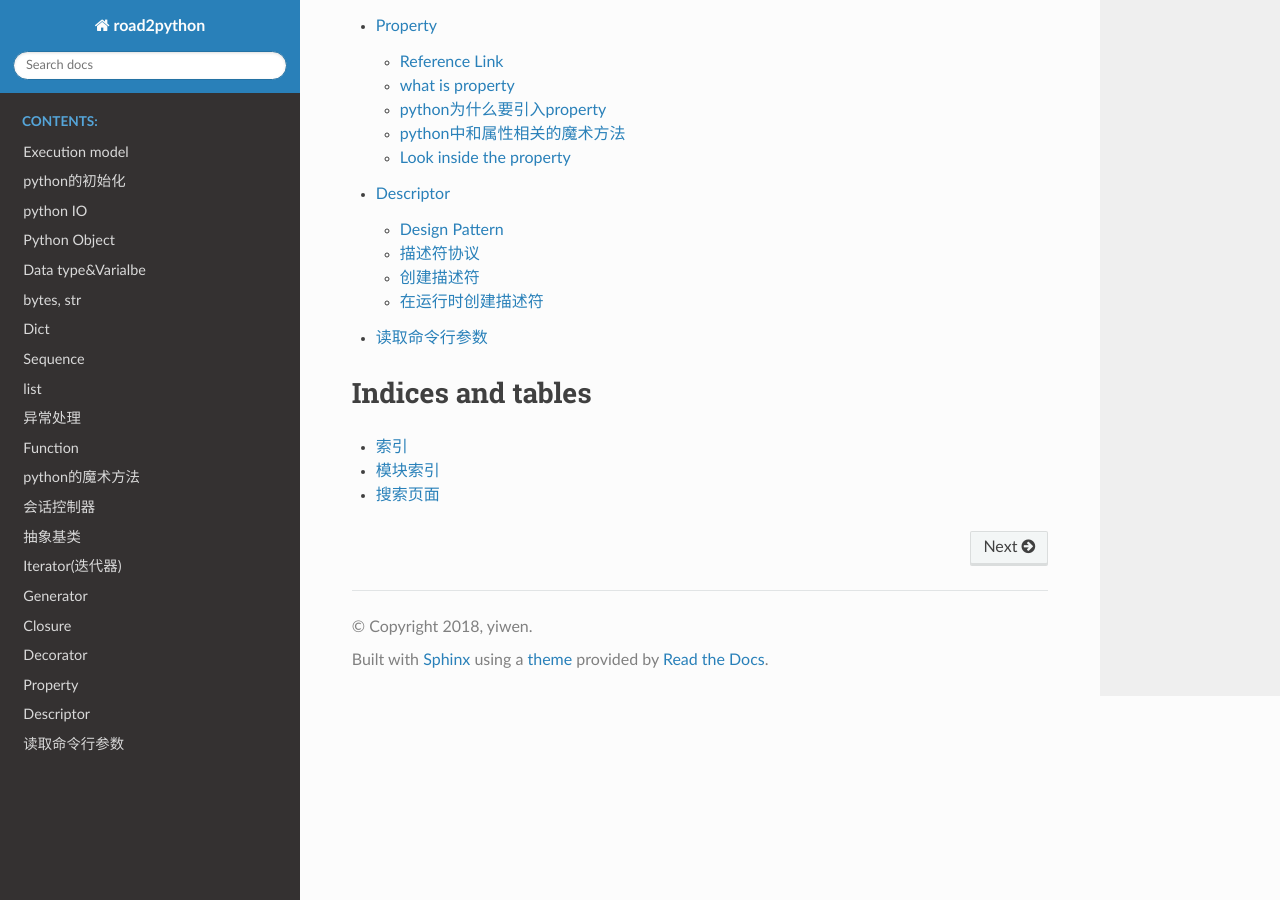
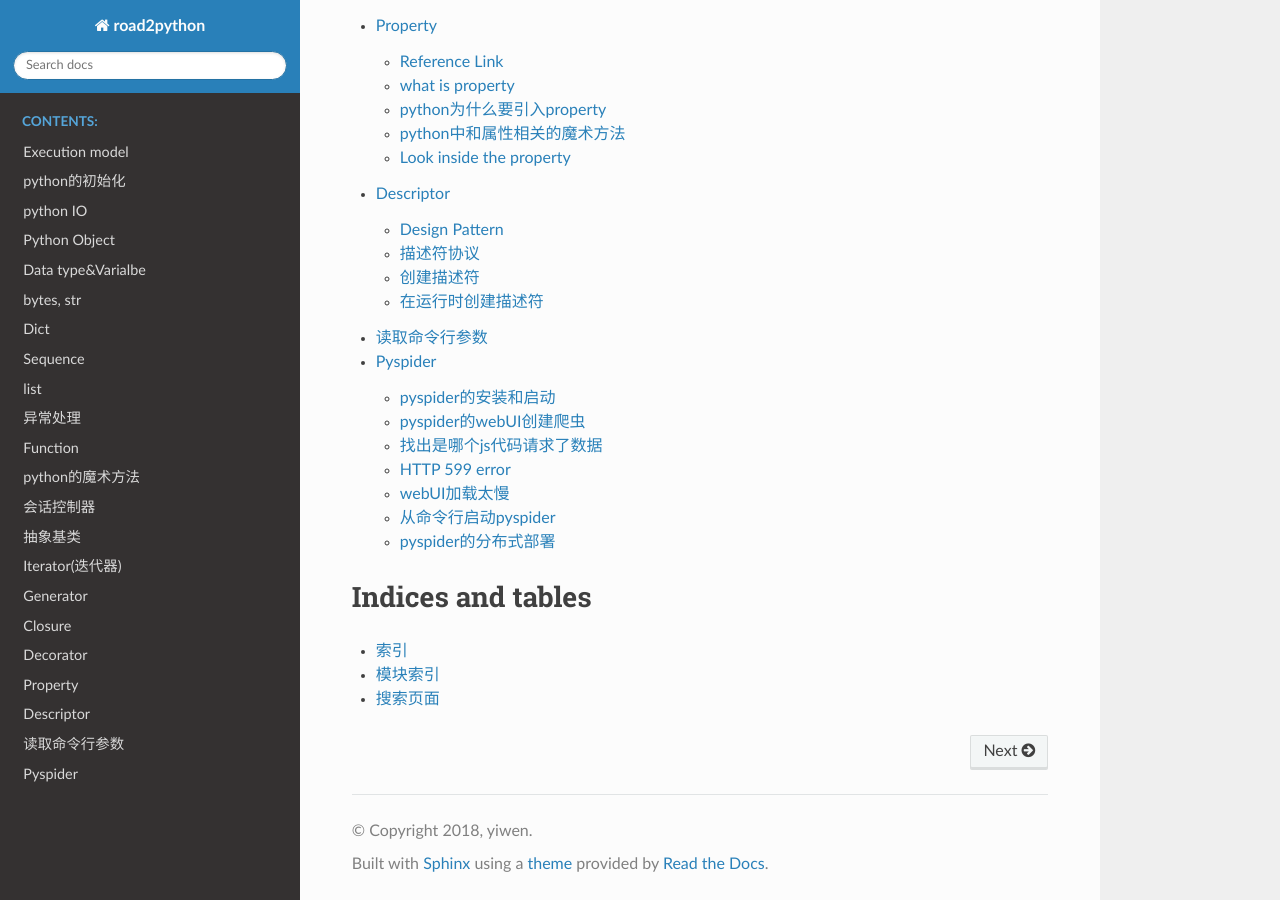
Before and after one commit to yiwenliu/rd2python, a Sphinx documentation site: the page built from source/index.rst, in a window 1280 px wide and 900 px high, scrolled down 3002 px. Built offline with Sphinx 7.4.7 and the Read the Docs theme 2.0.0, drawn with Linux system fonts in a browser that asks for light colours; formulas are drawn with MathJax 3; part of the change alters nothing that is shown.

Commit message:
20181103

```diff
--- /dev/null
+++ b/source/crawler/pyspider.rst
@@ -0,0 +1,147 @@
+Pyspider
+===========
+pyspider的安装和启动
+-------------------------
+一、架构
+pyspider的架构主要分为 scheduler（调度器）, fetcher（抓取器）, processor（脚本执行）：
+
+.. image:: img/pyspider-1.png
+
+- 各个组件间使用消息队列连接，除了scheduler是单点的，fetcher 和 processor 都是可以多实例分布式部署的。 scheduler 负责整体的调度控制
+
+- 任务由 scheduler 发起调度，fetcher 抓取网页内容， processor 执行预先编写的python脚本，输出结果或产生新的提链任务（发往 scheduler），形成闭环。
+
+- 每个脚本可以灵活使用各种python库对页面进行解析，使用框架API控制下一步抓取动作，通过设置回调控制解析动作。
+
+二、安装
+
+1、安装辅助包
+
+.. code-block:: none
+    :linenos:
+
+    $sudo apt-get install python python-dev python-distribute python-pip \ libcurl4-openssl-dev libxml2-dev libxslt1-dev python-lxml
+
+2、phantomjs
+
+.. code-block:: none
+    :linenos:
+
+    $cd /usr/local/share
+    $sudo wget https://phantomjs.googlecode.com/files/phantomjs-1.9.0-linux-x86_64.tar.bz2
+    $sudo tar xjf phantomjs-1.9.0-linux-x86_64.tar.bz2
+    $sudo ln -s /usr/local/share/phantomjs-1.9.0-linux-x86_64/bin/phantomjs /usr/local/bin/phantomjs
+    $sudo ln -s /usr/local/share/phantomjs-1.9.0-linux-x86_64/bin/phantomjs /usr/bin/phantomjs
+    $phantomjs -v
+
+3、安装pyspider
+
+.. code-block:: none
+    :linenos:
+
+    $sudo apt-get install libssl-dev #否则，会保持fatal error: openssl/crypto.h: No such file or directory，找不到头文件
+    $pip install pyspider
+    $sudo ln -s /home/apdep/.local/bin/pyspider  /usr/bin/pyspider  #这样才能在cmd中直接执行pyspider
+
+4、查看安装路径：
+
+.. code-block:: none
+    :linenos:
+
+    $ pip show --files pyspider
+    Location: /home/apdep/.local/lib/python2.7/site-packages
+                   /home/apdep/.local/bin/pyspider
+
+三、运行pyspider
+
+1.
+
+.. code-block:: none
+
+    $~/.local/bin/pyspider   #默认执行$pyspider all，此时，所有组件以subprocess的形式运行;而在分布式部署时，one component in one process
+
+运行此命令后显示：
+
+Web server running on port 25555
+webui running on 0.0.0.0:5000
+
+2、访问web ui
+visit http://localhost:5000/
+
+3、查看帮助
+$pyspider --help
+
+pyspider的webUI创建爬虫
+------------------------------
+一、参考链接
+
+http://cuiqingcai.com/2652.html
+
+二、要点
+
+1、webUI界面功能介绍
+2、可以在on_start()中建立多个crawl base url
+
+
+找出是哪个js代码请求了数据
+----------------------------
+场景： 用pyspider抓取网页时，如果网页中有的数据是通过AJAX请求的，那么如果不执行这些js，页面中出现空白。但是，有那么多js，到底是哪个js请求了我们需要的数据呢？
+
+答案：http://docs.pyspider.org/en/latest/tutorial/AJAX-and-more-HTTP/#ajax
+
+HTTP 599 error
+-------------------
+ 在抓取澳大利亚人报的category时，pyspider报了如下的错误：
+
+HTTPError: HTTP 599: Maximum (5) redirects followed
+
+    显示这个错误的源代码在如下链接：
+
+https://github.com/binux/pyspider/blob/master/pyspider/fetcher/tornado_fetcher.py
+
+从源代码中我们可以看出在连续收到了5次的，(301, 302, 303, 307)后，就会报这个错
+
+webUI加载太慢
+-----------------
+F12发现是cdn加载不了，这个问题以前也有人遇到过，作者已经给出了答案
+
+.. code-block:: none
+    :linenos:
+
+    {
+      "webui": {
+        "cdn": "//cdnjs.cloudflare.com/ajax/libs/"
+      }
+    }
+
+从命令行启动pyspider
+------------------------
+官方文档：http://docs.pyspider.org/en/latest/Command-Line/
+
+一、总命令
+
+.. code-block:: none
+
+    $pyspider [OPTIONS] COMMAND [ARGS]
+         [OPTIONS] :global options work for all subcommands.
+         COMMAND: all, one,  bench, scheduler, phantomjs, fetcher, processor,  result_worker, webui,
+         [ARGS]: 针对每个COMMAND，没有不同参数
+
+二、逐个component启动
+
+1、fetcher
+
+当要和phantomjs配合使用时，启动fetcher的命令是：
+$pyspider --phantomjs-proxy="localhost:25555" fetcher
+（参考：http://docs.pyspider.org/en/latest/Deployment/）
+
+2、bench
+
+    projectdb, taskdb, resultdb虽然使用了默认的sqlite，但是，数据库文件还是要存盘的，不然状态无法保存。
+    除非Run Benchmark test. In bench mode, in-memory sqlite database is used instead of on-disk sqlite database.
+
+pyspider的分布式部署
+-----------------------
+http://docs.pyspider.org/en/latest/Deployment/
+
+核心思想：用command line在不同的机器上起动不同的component
--- a/source/index.rst
+++ b/source/index.rst
@@ -31,6 +31,7 @@ Welcome to road2python's documentation!
    property
    descriptor
    read-cmd-args
+   crawler/pyspider
 
 
 
```
Also changed, not shown: source/crawler/img/pyspider-1.png (added).
